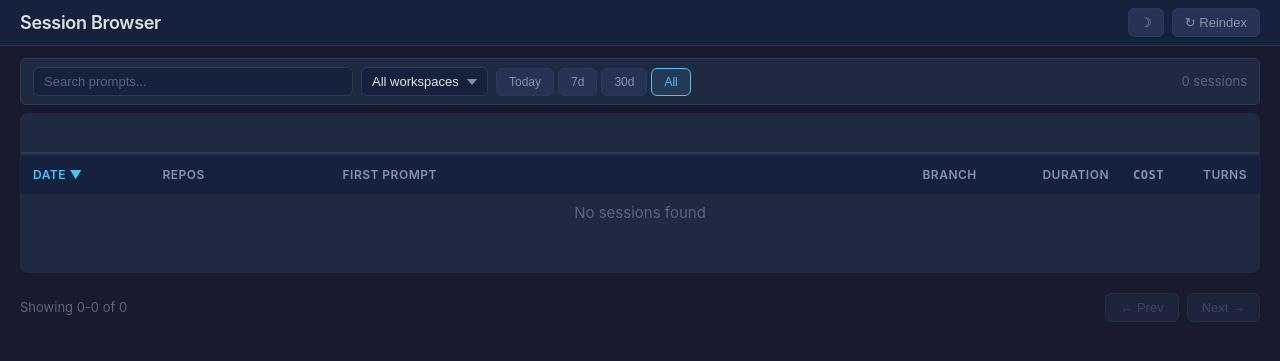
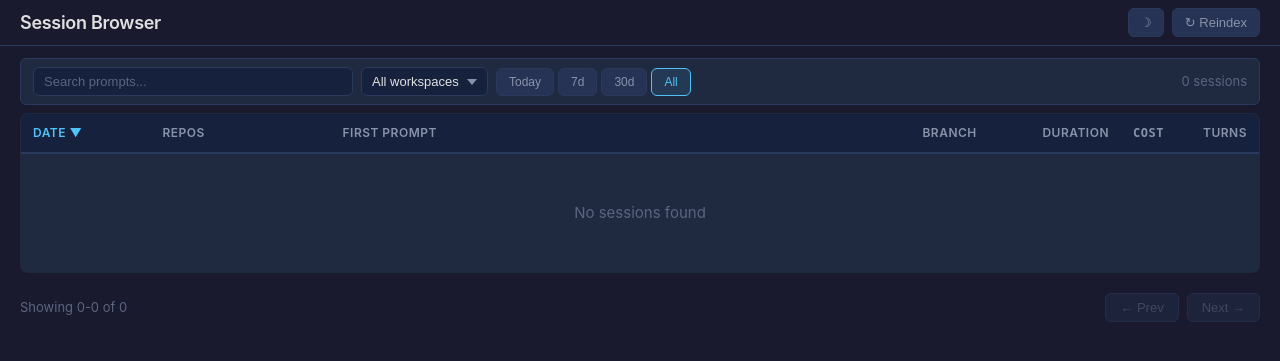
Before and after one commit to giannimassi/session-browser, a FastAPI app: page / in a window 1280 px wide. Shown: the top 361 px of the page. Run offline with FastAPI, Linux system fonts and the light colour scheme; data that the repository does not hold is empty.

Commit message:
fix: remove sticky thead and translucent header — eliminates first row hiding behind header

```diff
--- a/static/style.css
+++ b/static/style.css
@@ -121,9 +121,8 @@ body {
   align-items: center;
   justify-content: space-between;
   padding: 8px 20px;
-  background: var(--bg-secondary);
+  background: var(--bg-primary);
   border-bottom: 1px solid var(--border);
-  backdrop-filter: blur(8px);
 }
 
 #app-header h1 {
@@ -297,8 +296,6 @@ body {
 }
 
 .session-table thead {
-  position: sticky;
-  top: 42px; /* header height */
   z-index: 10;
 }
 
```
